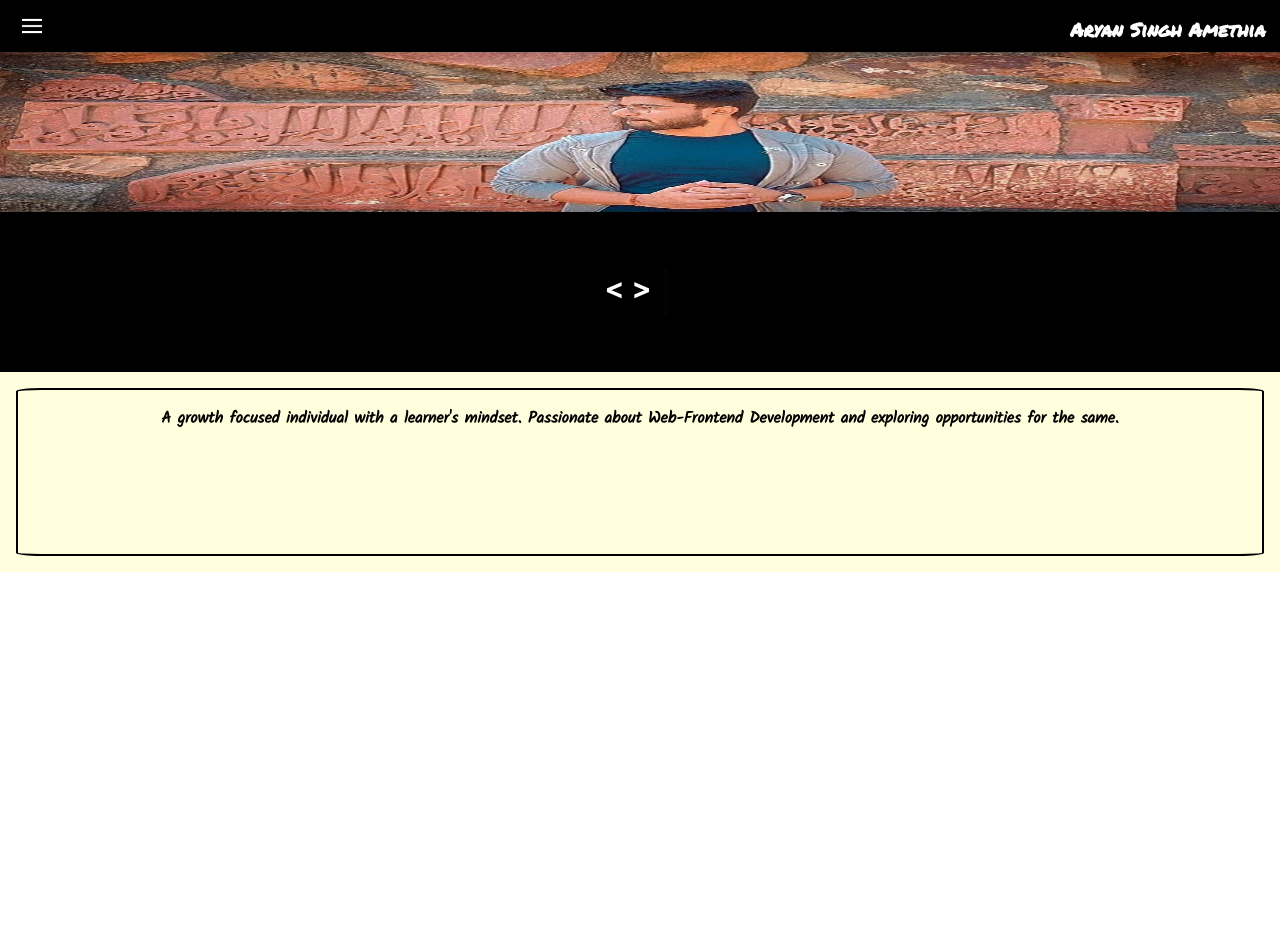
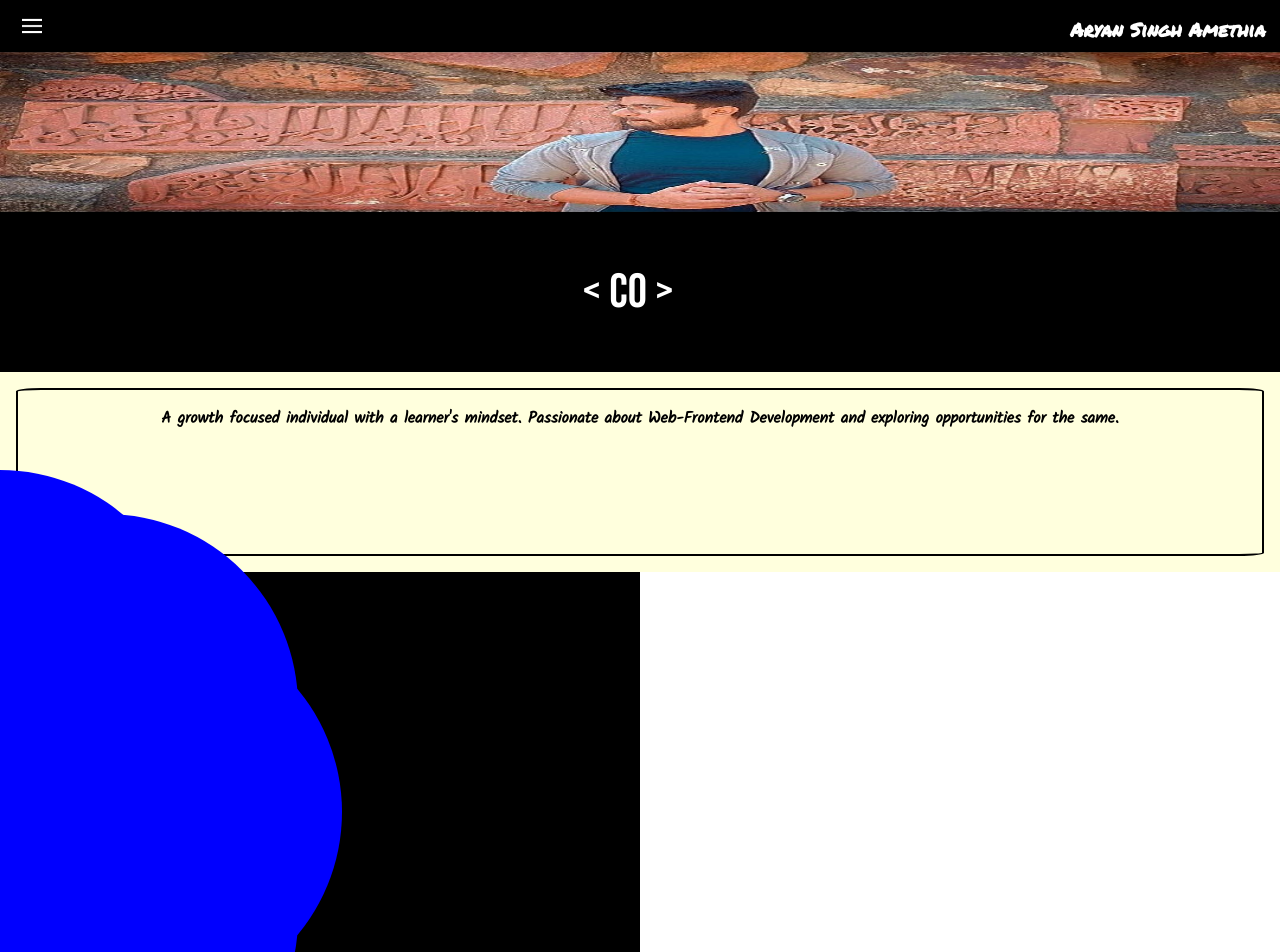
Before and after one commit to Aryan-Singh-Amethia/Aryan-Singh-Amethia-Portfolio, a Next.js app: page / in a window 1280 px wide. Shown: the top 952 px of the page. Before the commit the page ends 800 px from the top, so only its background shows below. Built offline with nearby package versions, Linux system fonts and the light colour scheme.

Commit message:
implemented wheel functionality

```diff
--- /dev/null
+++ b/components/skills/card.js
@@ -0,0 +1,43 @@
+import React from 'react'
+
+function get_coords(radian_interval, radius) {
+    return {
+        x: Math.cos(radian_interval) * radius,
+        y: Math.sin(radian_interval) * radius
+    }
+}
+
+function Card(props) {
+    let coord = get_coords(props.radian_interval, props.radius);
+
+    return (
+        <div style={{...styles.card, left: `${props.center.x + coord.x}px`, top: `${props.center.y - coord.y}px`}}>
+
+        </div>
+    )
+}
+
+// function Card(props) {
+//     return (
+//         <div style={styles.card}>
+
+//         </div>
+//     )
+// }
+
+const styles = {
+    card: {
+        margin: '0',
+        padding: '0',
+        position: 'absolute',
+        left: '50%',
+        top: '50%',
+        transform: 'translate(-50%, -50%)',
+        height: '30vw',
+        width: '30vw',
+        backgroundColor: 'blue',
+        borderRadius: '100%'
+    }
+}
+
+export default Card;
--- /dev/null
+++ b/components/skills/skill-wheel.js
@@ -0,0 +1,20 @@
+import React from 'react';
+import styles from './skill-wheel.module.css';
+import Wheel from './wheel';
+
+const SkillWheel = () => {
+  return (
+    <div className={styles.container}>
+       <Wheel/>
+       <Text/>
+    </div>
+  )
+}
+
+const Text = () => {
+    <section className={styles.skills}>
+         <h2>SKILLS</h2>
+    </section>
+}
+
+export default SkillWheel;
--- /dev/null
+++ b/components/skills/skill-wheel.module.css
@@ -0,0 +1,17 @@
+.container{
+    height: 60vh;
+    width: 100%;
+    position: relative;
+    /* margin-top: 12vh; */
+    /* z-index: -1; */
+    right: 50vw;
+    background-color: black;
+    display: flex;
+    flex-direction: row;
+}
+
+.skills>h2{
+    color: green;
+    background-color: yellow;
+    font-size: 10remx;
+}
--- /dev/null
+++ b/components/skills/wheel.js
@@ -0,0 +1,69 @@
+import React from 'react';
+import Card from './card';
+
+class Wheel extends React.Component {
+    constructor(props) {
+        super(props)
+
+        this.state = {
+            radius: 150,
+            cards: [],
+            theta: 0.0
+        }
+
+        this.temp_theta = 0.0;
+        this.anim_id = null;
+    }
+
+    componentDidMount() {
+        let center_of_wheel = {
+            x: parseFloat(this.wheel.style.width) / 2,
+            y: parseFloat(this.wheel.style.height) / 2
+        }
+        let temp_cards = [];
+
+        for (let i = 0; i < 8; i++) {
+            temp_cards.push(
+                <Card radius={this.state.radius} radian_interval={(Math.PI / 4) * i} center={center_of_wheel} key={`card_${i}`} />
+            );
+        }
+
+        this.setState({ cards: temp_cards });
+    }
+
+    handle_scroll = event => {
+        clearTimeout(this.anim_id);
+        this.wheel.style.transform = `translate(-50%, -50%) rotate(${this.temp_theta + (event.deltaY * 0.5)}deg)`;
+        this.temp_theta += (event.deltaY * 0.5);
+
+        this.anim_id = setTimeout(() => {
+            this.setState({ theta: this.temp_theta });
+        }, 150);
+    }
+
+    render() {
+        return (
+            <div onWheel={this.handle_scroll} ref={ref_id => this.wheel = ref_id} style={styles.wheel}>
+                {this.state.cards}
+            </div>
+        )
+
+    }
+}
+
+const styles = {
+    wheel: {
+        margin: '0',
+        padding: '0',
+        position: 'absolute',
+        top: '50%',
+        left: '50%',
+        transform: 'translate(-50%, -50%)',
+        height: '100px',
+        width: '100px',
+        backgroundColor: 'red',
+        borderRadius: '50px'
+    }
+}
+
+export default Wheel;
--- a/pages/index.js
+++ b/pages/index.js
@@ -1,11 +1,11 @@
 import Head from 'next/head'
 import Image from 'next/image'
 import { Inter } from 'next/font/google'
-import styles from '@/styles/Home.module.css'
 import { Fragment } from 'react'
 import Hero from '@/components/hero/hero.js'
 import About from '@/components/about/about'
 import Dailogue from '@/components/about/dialogue'
+import SkillWheel from '@/components/skills/skill-wheel'
 
 const inter = Inter({ subsets: ['latin'] })
 
@@ -15,6 +15,7 @@ export default function Home() {
        <Hero/>
        <About/>
        <Dailogue/>
+       <SkillWheel/>
     </Fragment>
   );
 }
```
